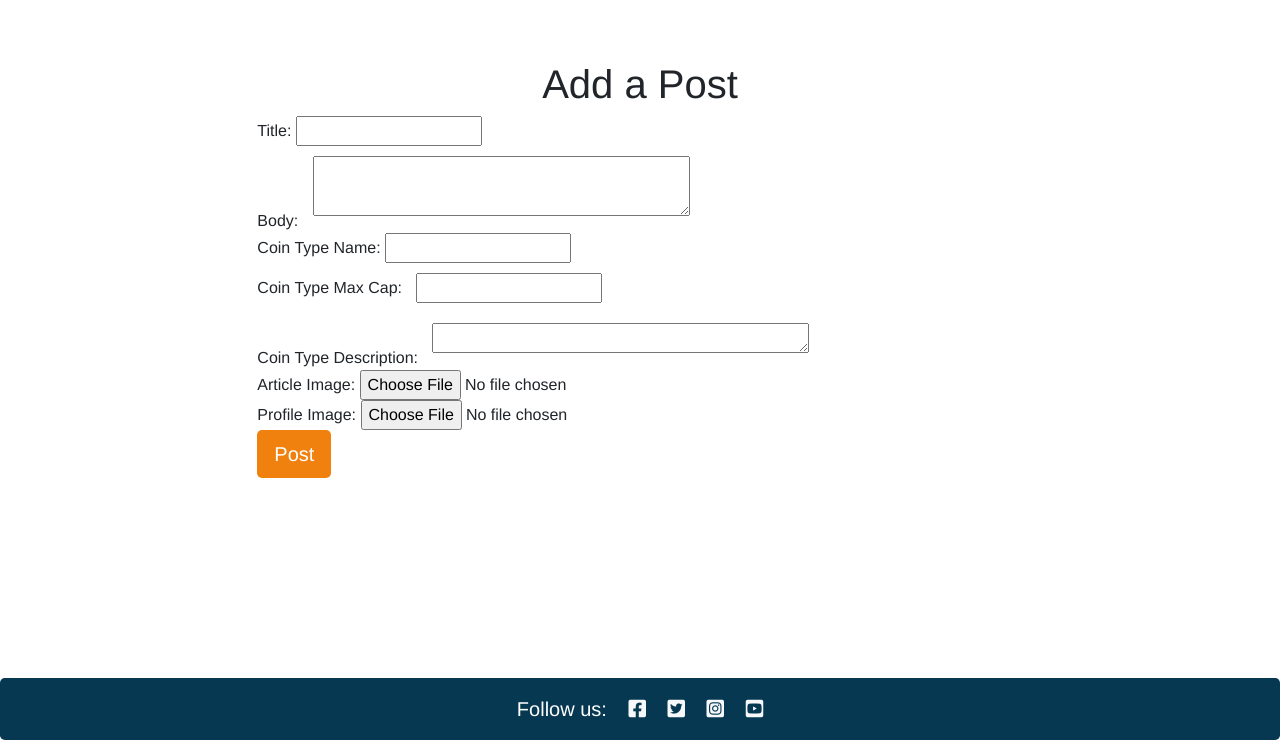
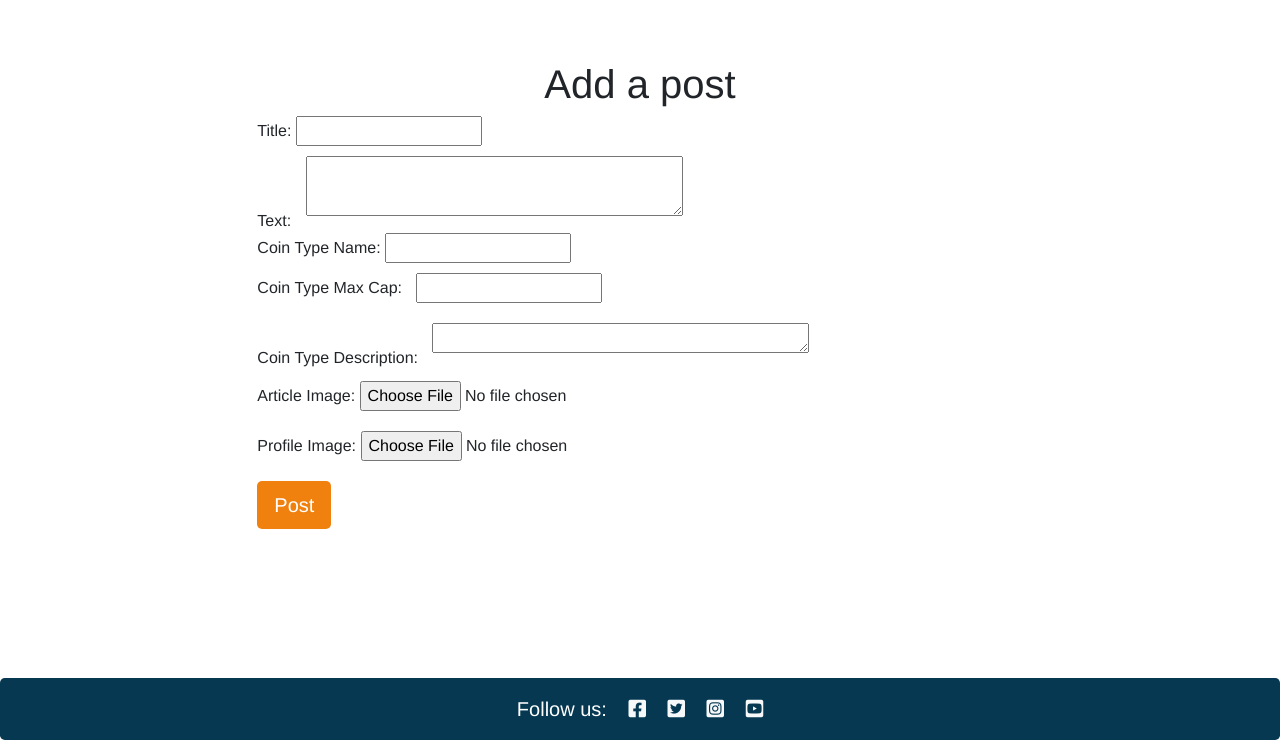
Before and after one commit to Renwar-P/cryptalk, a Django app: page /add_post/ in a window 1280 px wide. Shown: the part 60-800 px from the top of the page. Run offline with Django 5.2, Linux system fonts and the light colour scheme; the visitor is signed in with stand-in values (Sample User, id 1).

Commit message:
add style to add_post ad update_post

```diff
--- a/blog/views.py
+++ b/blog/views.py
@@ -34,7 +34,7 @@ class PostDetail(View):
             liked = True
 
 
-        coin_type_form = CoinTypeForm(instance=post.coin_type)
+
 
         return render(
             request,
@@ -45,7 +45,7 @@ class PostDetail(View):
                 "commented": False,
                 "liked": liked,
                 "comment_form": CommentForm(),
-                "coin_type_form": coin_type_form
+
             },
         )
 
@@ -69,7 +69,7 @@ class PostDetail(View):
             comment_form = CommentForm()
 
 
-        coin_type_form = CoinTypeForm(instance=post.coin_type)
+
 
         return render(
             request,
@@ -80,7 +80,7 @@ class PostDetail(View):
                 "commented": True,
                 "comment_form": comment_form,
                 "liked": liked,
-                "coin_type_form": coin_type_form,
+
             },
         )
 class PostLike(View):
--- a/static/css/style.css
+++ b/static/css/style.css
@@ -287,3 +287,10 @@ margin-top: -20px;
         max-width: 33.333%;
         padding-left: 10px;
     }
+
+
+
+#id_featured_image{
+
+    margin-bottom: 20px;
+}
--- a/templates/add_post.html
+++ b/templates/add_post.html
@@ -10,7 +10,7 @@
   <div class="container">
     <div class="row justify-content-center">
       <div class="col-md-8">
-        <h1 class="text-center">Add a Post</h1>
+        <h1 class="text-center">Add a post</h1>
         <form method="POST" enctype="multipart/form-data">
           {% csrf_token %}
           <div class="form-group">
@@ -18,7 +18,7 @@
             {{ form.title }}
           </div>
           <div class="form-group">
-            <label for="id_body">Body:</label>
+            <label id="text_input" for="id_body">Text:</label>
             {{ form.body }}
           </div>
           <div class="form-group">
@@ -30,18 +30,18 @@
             {{ form.coin_type_max_cap }}
           </div>
           <div  class="form-group">
-            <label style="height: 5px;" for="id_coin_type_description">Coin Type Description:</label>
+            <label style="height: 5px; margin-bottom: 30px;" for="id_coin_type_description">Coin Type Description:</label>
             {{ form.coin_type_description }}
           </div>
           <div class="form-group">
             <label for="id_featured_image">Article Image:</label>
-            <input type="file" class="form-control-file" id="id_featured_image" name="featured_image">
+            <input type="file" style="margin-bottom: 20px;" id="id_featured_image" name="featured_image">
           </div>
           <div class="form-group">
             <label for="id_author_image">Profile Image:</label>
-            <input type="file" class="form-control-file" id="id_author_image" name="author_image">
+            <input type="file" id="id_author_image" name="author_image">
           </div>
-          <button class="btn btn-signup right btn-lg" type="submit">Post</button>
+          <button   style="margin-top: 20px;" class="btn btn-signup right btn-lg" type="submit">Post</button>
         </form>
       </div>
     </div>
```
Also changed, not shown: templates/update_post.html (+6 -6 lines).
